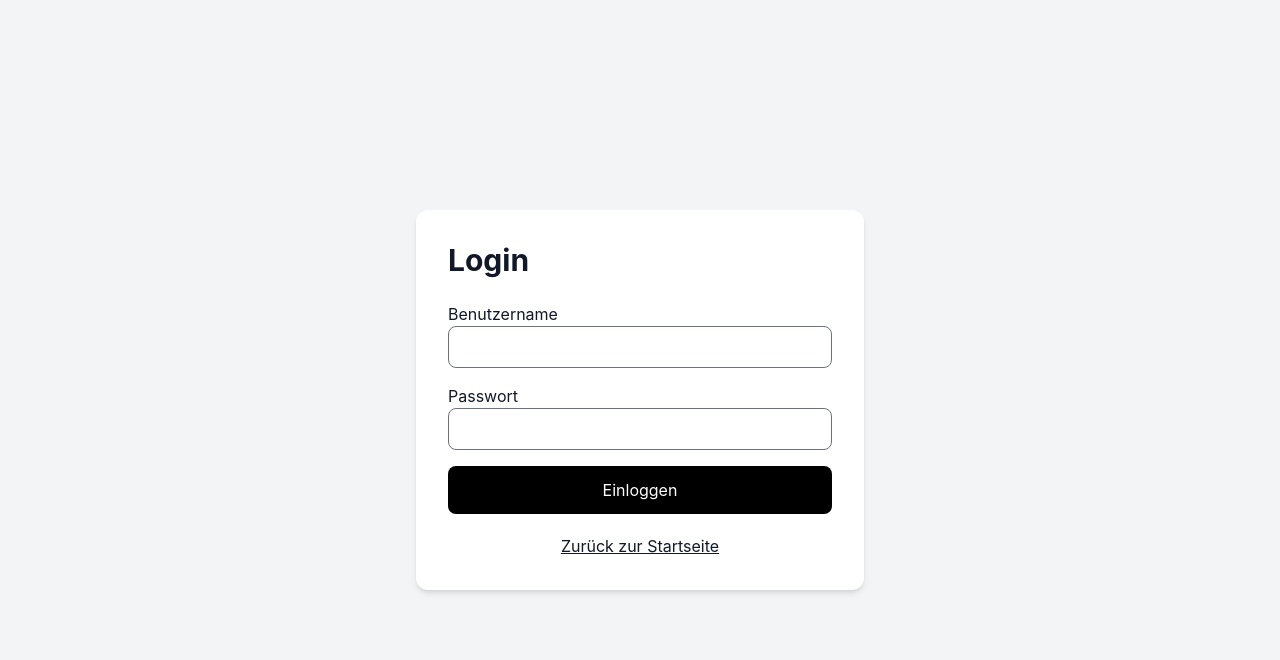
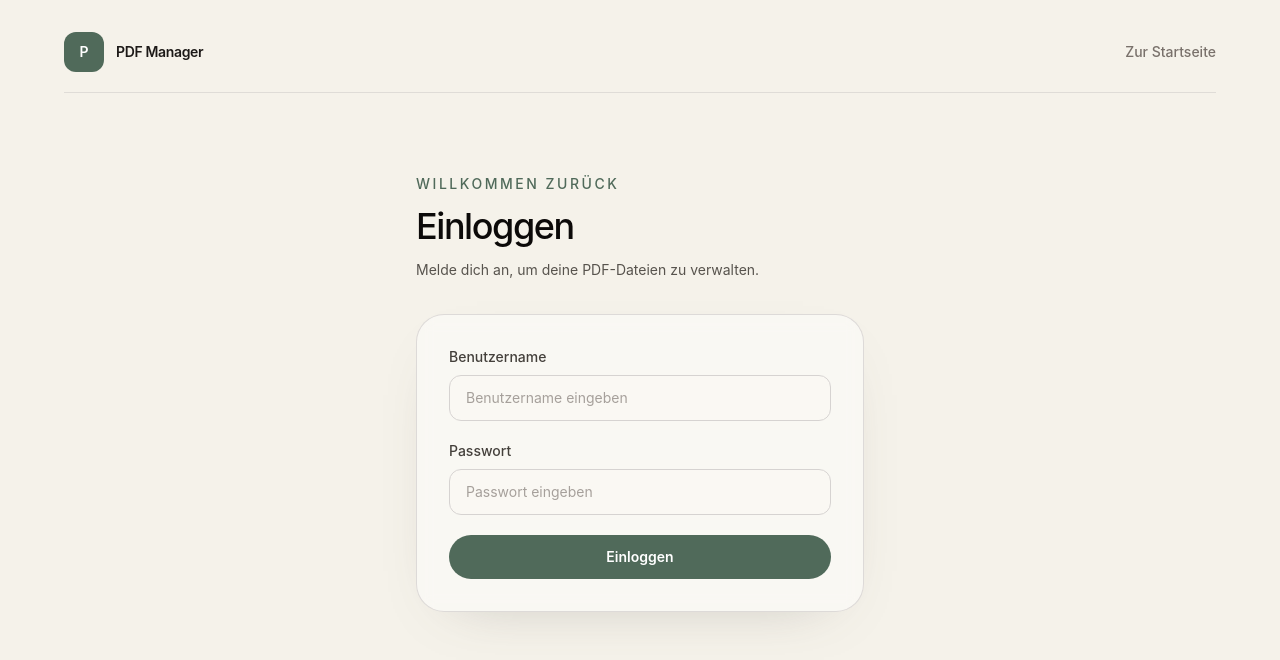
Before and after one commit to EdoSha20/PDF_managment, a SvelteKit app: page /login in a window 1280 px wide. Shown: the top 660 px of the page. Built offline with nearby package versions, Linux system fonts and the light colour scheme.

Commit message:
Login neu gestaltet

```diff
--- a/src/routes/login/+page.svelte
+++ b/src/routes/login/+page.svelte
@@ -1,36 +1,66 @@
 <script>
 	let { form } = $props();
 </script>
-
 
 <svelte:head>
 	<title>Login | PDF Manager</title>
 </svelte:head>
 
+<main class="min-h-screen bg-[#f5f2ea] px-6 py-8 text-stone-900 sm:px-10 lg:px-16">
+	<div class="mx-auto max-w-7xl">
 
-<main class="min-h-screen flex items-center justify-center">
+		<nav class="flex items-center justify-between border-b border-stone-300/70 pb-5">
+			<a href="/" class="flex items-center gap-3">
+				<div class="flex h-10 w-10 items-center justify-center rounded-xl bg-[#506a5a] text-sm font-semibold text-white">
+					P
+				</div>
 
-	<div class="bg-white shadow-md rounded-xl p-8 w-full max-w-md">
+				<p class="text-sm font-semibold tracking-tight">
+					PDF Manager
+				</p>
+			</a>
 
-		<h1 class="text-3xl font-bold mb-6">
-			Login
+			<a
+				href="/"
+				class="text-sm font-medium text-stone-500 transition-colors hover:text-stone-900"
+			>
+				Zur Startseite
+			</a>
+		</nav>
+
+		<section class="flex min-h-[75vh] items-center justify-center py-16">
+
+			<div class="w-full max-w-md">
+
+				<div class="mb-8">
+					<p class="mb-3 text-sm font-medium uppercase tracking-[0.18em] text-[#506a5a]">
+						Willkommen zurück
+					</p>
+
+					<h1 class="text-4xl font-medium tracking-[-0.04em] text-stone-950">
+						Einloggen
 					</h1>
 
+					<p class="mt-3 text-sm leading-6 text-stone-600">
+						Melde dich an, um deine PDF-Dateien zu verwalten.
+					</p>
+				</div>
+
+				<div class="rounded-[1.75rem] border border-stone-300/80 bg-white/45 p-6 shadow-[0_20px_60px_-40px_rgba(87,83,78,0.4)] backdrop-blur-sm sm:p-8">
 
 					{#if form?.error}
-
-			<p class="error">
+						<p class="mb-5 rounded-xl border border-red-200 bg-red-50/70 px-4 py-3 text-sm font-medium text-red-700">
 							{form.error}
 						</p>
-
 					{/if}
 
-
-		<form method="POST" class="space-y-4">
+					<form method="POST" class="space-y-5">
 
 						<div>
-
-				<label for="username">
+							<label
+								for="username"
+								class="mb-2 block text-sm font-medium text-stone-700"
+							>
 								Benutzername
 							</label>
 
@@ -38,16 +68,17 @@
 								id="username"
 								type="text"
 								name="username"
-					class="w-full rounded-lg"
+								class="w-full rounded-xl border border-stone-300 bg-[#faf8f3] px-4 py-3 text-sm text-stone-900 outline-none transition-all placeholder:text-stone-400 hover:border-stone-400 focus:border-[#7c9a86] focus:ring-4 focus:ring-[#7c9a86]/10"
+								placeholder="Benutzername eingeben"
 								required
 							/>
-
 						</div>
 
-
 						<div>
-
-				<label for="password">
+							<label
+								for="password"
+								class="mb-2 block text-sm font-medium text-stone-700"
+							>
 								Passwort
 							</label>
 
@@ -55,30 +86,26 @@
 								id="password"
 								type="password"
 								name="password"
-					class="w-full rounded-lg"
+								class="w-full rounded-xl border border-stone-300 bg-[#faf8f3] px-4 py-3 text-sm text-stone-900 outline-none transition-all placeholder:text-stone-400 hover:border-stone-400 focus:border-[#7c9a86] focus:ring-4 focus:ring-[#7c9a86]/10"
+								placeholder="Passwort eingeben"
 								required
 							/>
-
 						</div>
-
 
 						<button
 							type="submit"
-				class="w-full bg-black text-white p-3 rounded-lg"
+							class="w-full rounded-full bg-[#506a5a] px-5 py-3 text-sm font-semibold text-white transition-all duration-200 hover:-translate-y-0.5 hover:bg-[#405748]"
 						>
 							Einloggen
 						</button>
 
 					</form>
 
-
-		<a
-			href="/"
-			class="block mt-5 text-center underline"
->
-			Zurück zur Startseite
-</a>
+				</div>
 
 			</div>
 
+		</section>
+
+	</div>
 </main>
```
Lines whose indentation alone changed are shown as unchanged.
